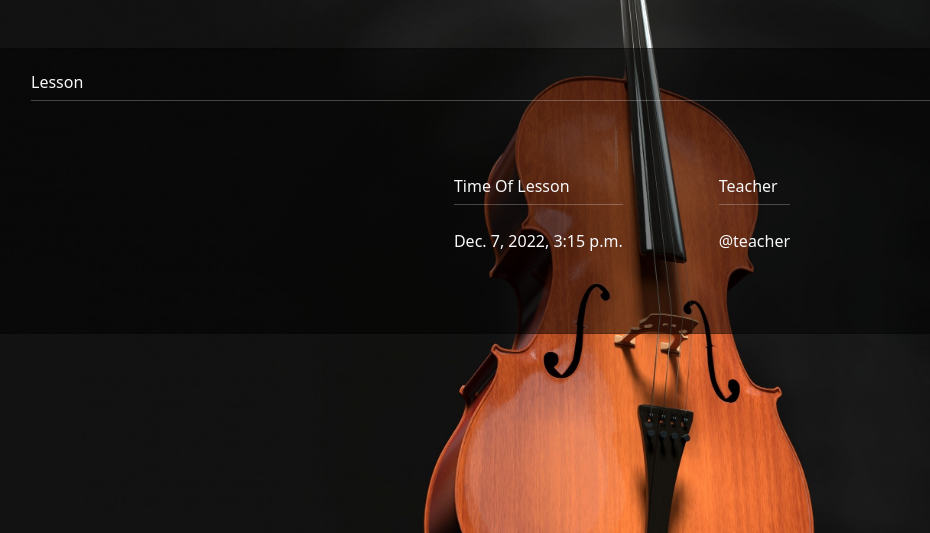
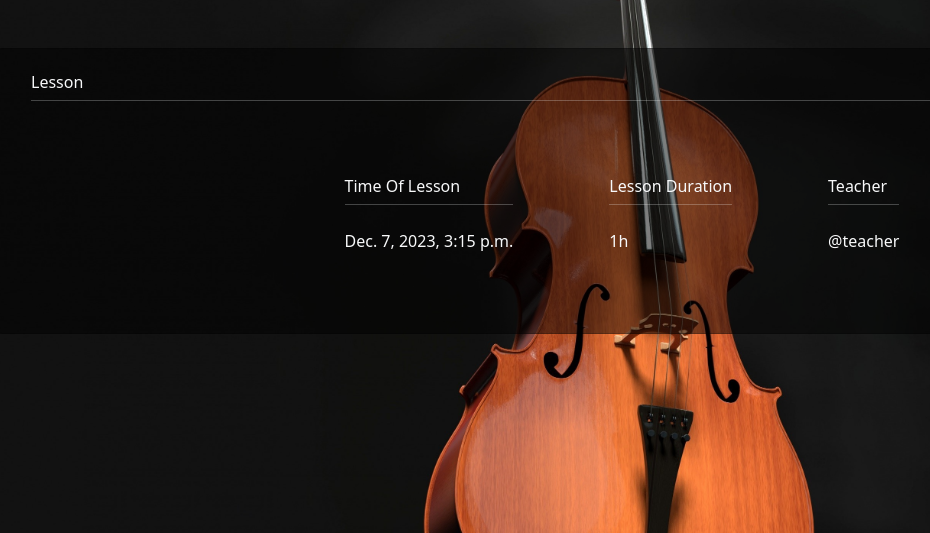
Before and after one commit to Mudssy/Hornet, a Django app: page /booked_lessons/ in a window 1280 px wide. Shown: the part 125-658 px from the top of the page, without its empty margins (18-948 px from the left). Run offline with Django 4.2, Linux system fonts and the light colour scheme; a user stored in the database is signed in; data comes from the database, SQL or seed files in the repository.

Commit message:
Final touches

```diff
--- a/lessons/templates/partials/show_lesson.html
+++ b/lessons/templates/partials/show_lesson.html
@@ -13,6 +13,11 @@
                 <h6 class="card-title">Time Of Lesson</h6>
                 <hr class="mt-0 mb-4">
                 <p>{{lesson.start_time}}</p>
+            </div>
+            <div class="card bg-transparent bg-opacity-75 border-0 mb-3 m-4 p-4">
+                <h6 class="card-title">Lesson Duration</h6>
+                <hr class="mt-0 mb-4">
+                <p>{{lesson.duration}}h</p>
             </div>
             {% if request.user.account_type == 1%}
             <div class="card bg-transparent bg-opacity-75 border-0 mb-3 m-4 p-4">
--- a/lessons/views.py
+++ b/lessons/views.py
@@ -9,7 +9,7 @@ from django.urls import reverse
 from django.utils import timezone
 from django.views.generic import ListView, DetailView
 from django.utils.decorators import method_decorator
-from datetime import datetime
+from datetime import datetime, timedelta
 from csv import reader
 
 # Create your views here.
@@ -257,7 +257,14 @@ def booked_lessons(request):
         lessons = BookedLesson.objects.filter(student=user)
     else:
         lessons = BookedLesson.objects.filter(teacher=user)
-    return render(request, 'booked_lessons.html', {'lessons':lessons})
+
+
+    # lessons should show in order of date, and lessons in the past should not be rendered
+    lesson_list = list(lessons)
+    lesson_list.sort(key=(lambda x: x.start_time))
+    lesson_list = filter((lambda x: x.start_time >= datetime.now()), lesson_list)
+    lesson_list = list(lesson_list)
+    return render(request, 'booked_lessons.html', {'lessons': lesson_list})
 
 def delete_request(request, request_id):
     request = LessonRequest.objects.get(id=request_id)
```
Also changed, not shown: lessons/management/commands/seed.py (+22 -13 lines), lessons/tests/fixtures/default_student_user.json (+2 -2 lines), lessons/tests/test_views/test_student_views/test_booked_lessons_feed.py (+1 -1 lines).
